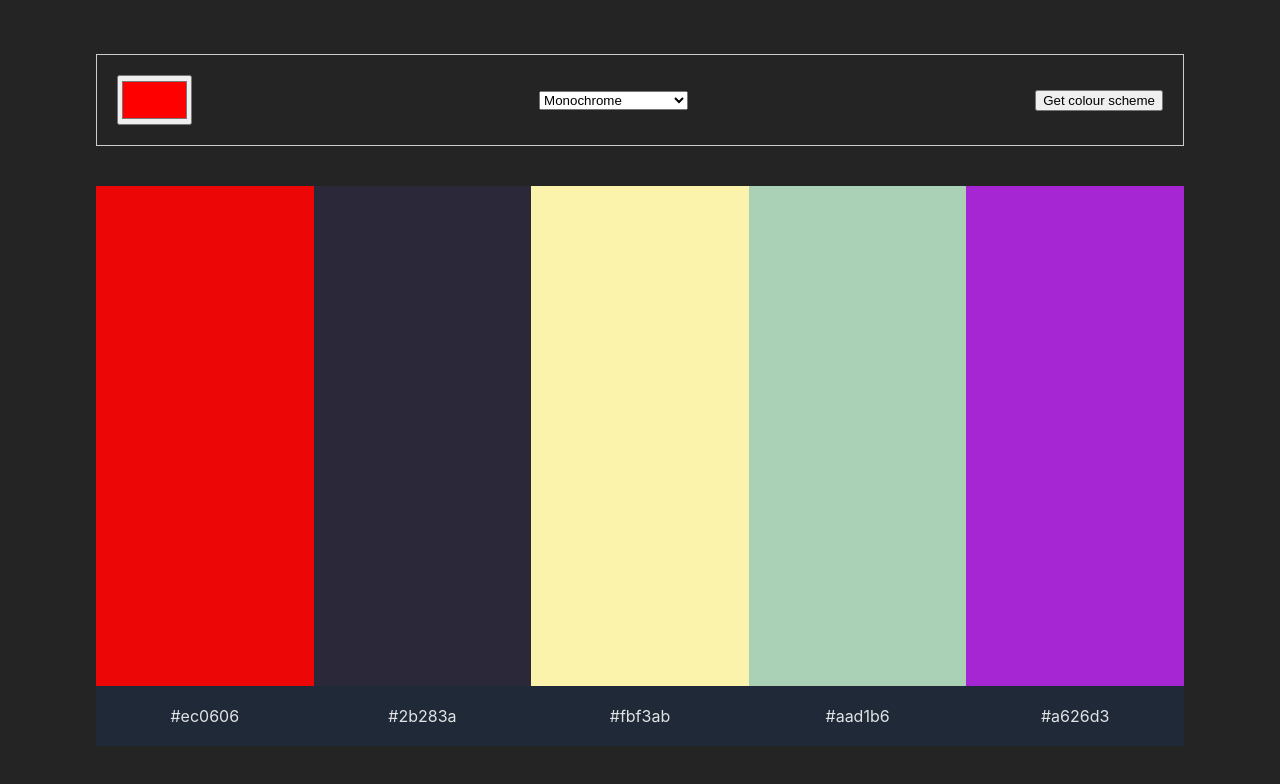
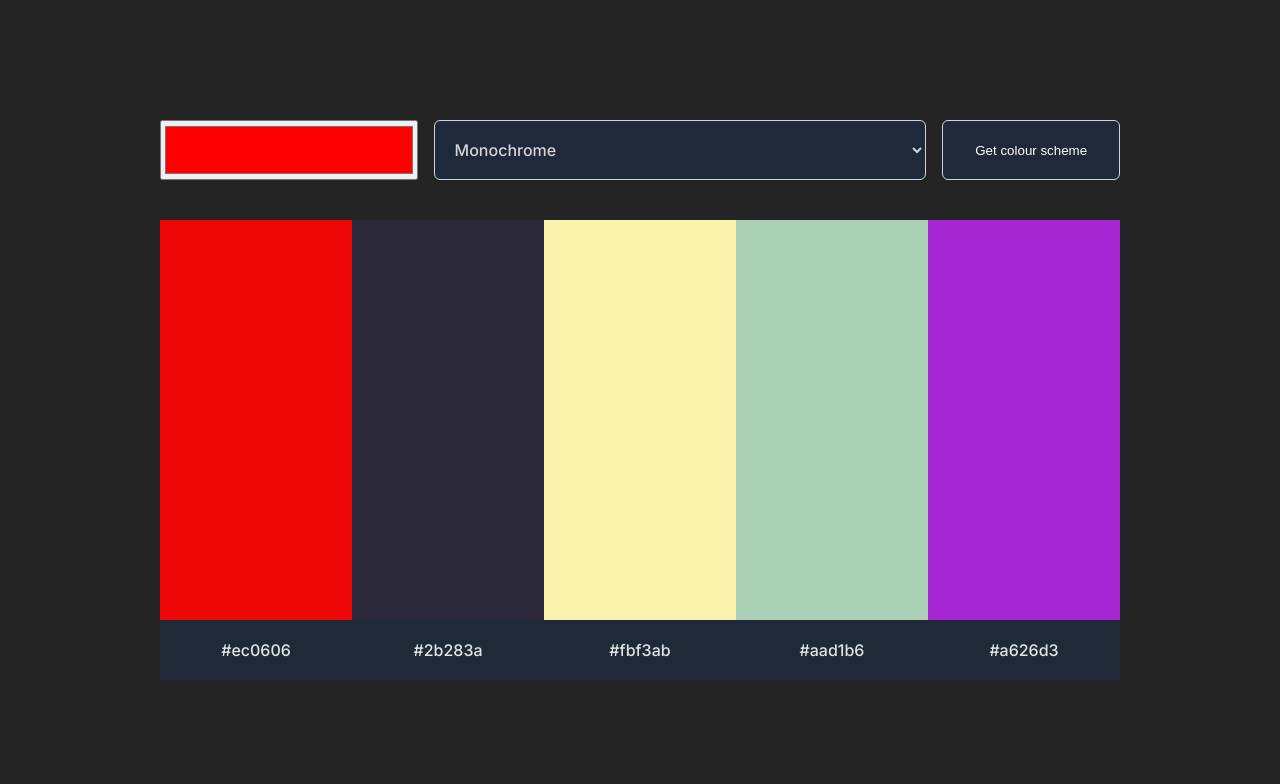
Before and after one commit to gregplumbly/scrimba-react-color-generator, a React (Vite) app: page / in a window 1280 px wide. Shown: the top 784 px of the page. Built offline with nearby package versions, Linux system fonts and the light colour scheme.

Commit message:
flexbox for form inputs

```diff
--- a/index.html
+++ b/index.html
@@ -8,6 +8,11 @@
     <title>Colours</title>
 </head>
 
+<link rel="preconnect" href="https://fonts.googleapis.com">
+<link rel="preconnect" href="https://fonts.gstatic.com" crossorigin>
+<link href="https://fonts.googleapis.com/css2?family=Inter:wght@100;200;300;500;600;700;800;900&display=swap"
+    rel="stylesheet">
+
 <body>
     <div id="root"></div>
     <script type="module" src="/src/main.jsx"></script>
--- a/src/App.css
+++ b/src/App.css
@@ -6,49 +6,78 @@
 }
 
 .colours {
-  display: flex;
-  flex-direction: row;
-  /* border: 1px solid #ccc; */
+  display: grid;
+  grid-template-columns: repeat(5, 1fr);
   margin-top: 40px;
   /* border: solid 1px #ccc; */
-  max-width: 1200px;
+  max-width: 960px;
   width: 85vw;
 }
 
 .colourDiv,
 .hexDiv {
-  width: 20%;
+  width: 100%;
 }
 
 .colourDiv {
-  height: 500px;
-}
-
-.hexes {
-  display: flex;
-  flex-direction: row;
-  background-color: #1f2937;
+  height: 400px;
 }
 
 .hexDiv {
-  width: 20%;
+  /* width: 20%; */
+  background-color: #1f2937;
   height: 60px;
-  display: flex;
-  flex-direction: column;
-  justify-content: center;
-  align-items: center;
+  display: grid;
+  place-items: center;
 }
 
 form {
   display: flex;
-  flex-direction: row;
-  justify-content: space-between;
-  align-items: center;
-  padding: 20px;
-  border: solid 1px #ccc;
+  align-items: stretch;
+  flex-wrap: wrap;
+  gap: 16px;
 }
 
 .picker-input {
-  width: 75px;
-  height: 50px;
+  flex-grow: 1;
+  flex-basis: 160px;
+  align-self: center;
+  height: 60px;
 }
+
+select {
+  color: #d5d4d8;
+  background-color: #3d4b60;
+  /* text-base/leading-6/font-normal */
+  font-family: Inter;
+  font-size: 1rem;
+  font-style: normal;
+  font-weight: 400;
+  line-height: 1.5rem; /* 150% */
+  border-radius: 0.375rem;
+  border: 1px solid var(--gray-300, #d1d5db);
+  background: #1f293a;
+  padding: 0.75rem 1rem;
+  /* shadow/sm */
+  box-shadow: 0px 1px 2px 0px rgba(0, 0, 0, 0.05);
+  flex-grow: 3;
+  flex-basis: 200px;
+}
+
+.btn-get-colours {
+  background: #1f293a;
+  display: inline-flex;
+  padding: 1rem 1rem;
+  justify-content: center;
+  align-items: center;
+  border-radius: 0.375rem;
+  border: 1px solid var(--gray-300, #d1d5db);
+  color: white;
+  flex-grow: 1;
+  flex-basis: 80px;
+  /* box-shadow: 0 0.75rem 0.5rem -0.5rem hsl(0 50% 80%); */
+}
+
+select option {
+  background-color: #3d4b60;
+}
--- a/src/App.jsx
+++ b/src/App.jsx
@@ -46,18 +46,22 @@ function App() {
           value={seedColour}
           onChange={(e) => setSeedColour(e.target.value)}
         />
-        <select value={selectedOption} onChange={handleSelectChange}>
+        <select
+          value={selectedOption}
+          onChange={handleSelectChange}
+          className="select-theme"
+        >
           <option value="">Select...</option>
           <option value="monochrome">Monochrome</option>
           <option value="monochrome-dark">Monochrome-dark</option>
           <option value="monochrome-light">Monochrome-light</option>
-          <option value="analogic">analogic</option>
-          <option value="complement">complement</option>
-          <option value="analogic-complement">analogic-complement</option>
-          <option value="triad">triad</option>
-          <option value="quad">quad</option>
+          <option value="analogic">Analogic</option>
+          <option value="complement">Complement</option>
+          <option value="analogic-complement">Analogic-complement</option>
+          <option value="triad">Triad</option>
+          <option value="quad">Quad</option>
         </select>
-        <button>Get colour scheme</button>
+        <button className="btn-get-colours">Get colour scheme</button>
       </form>
 
       <div className="colours">
@@ -68,9 +72,7 @@ function App() {
             style={{ backgroundColor: colour }}
           ></div>
         ))}
-      </div>
 
-      <div className="hexes">
         {colours.map((colour, index) => (
           <div key={index} className="hexDiv">
             {colour}
```
